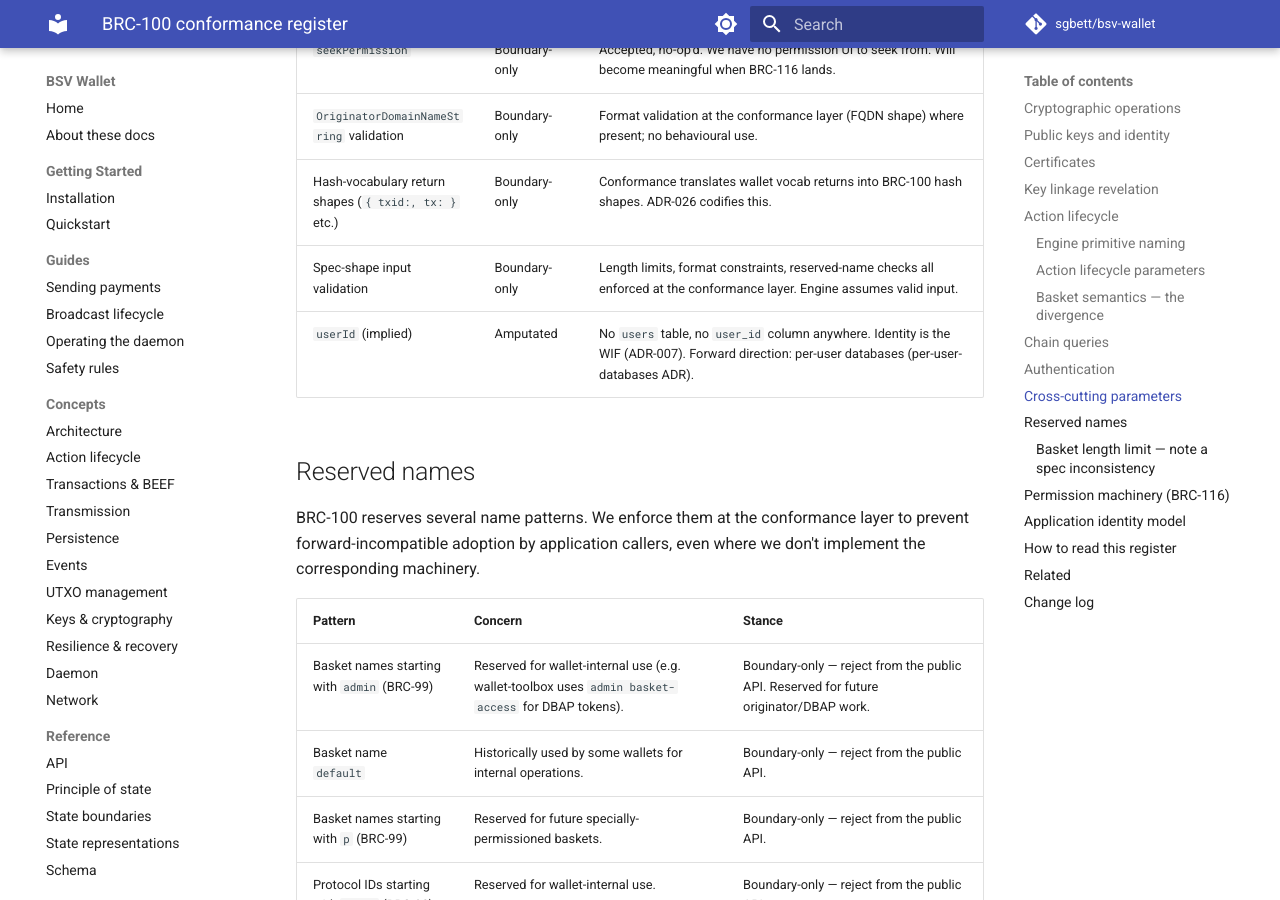
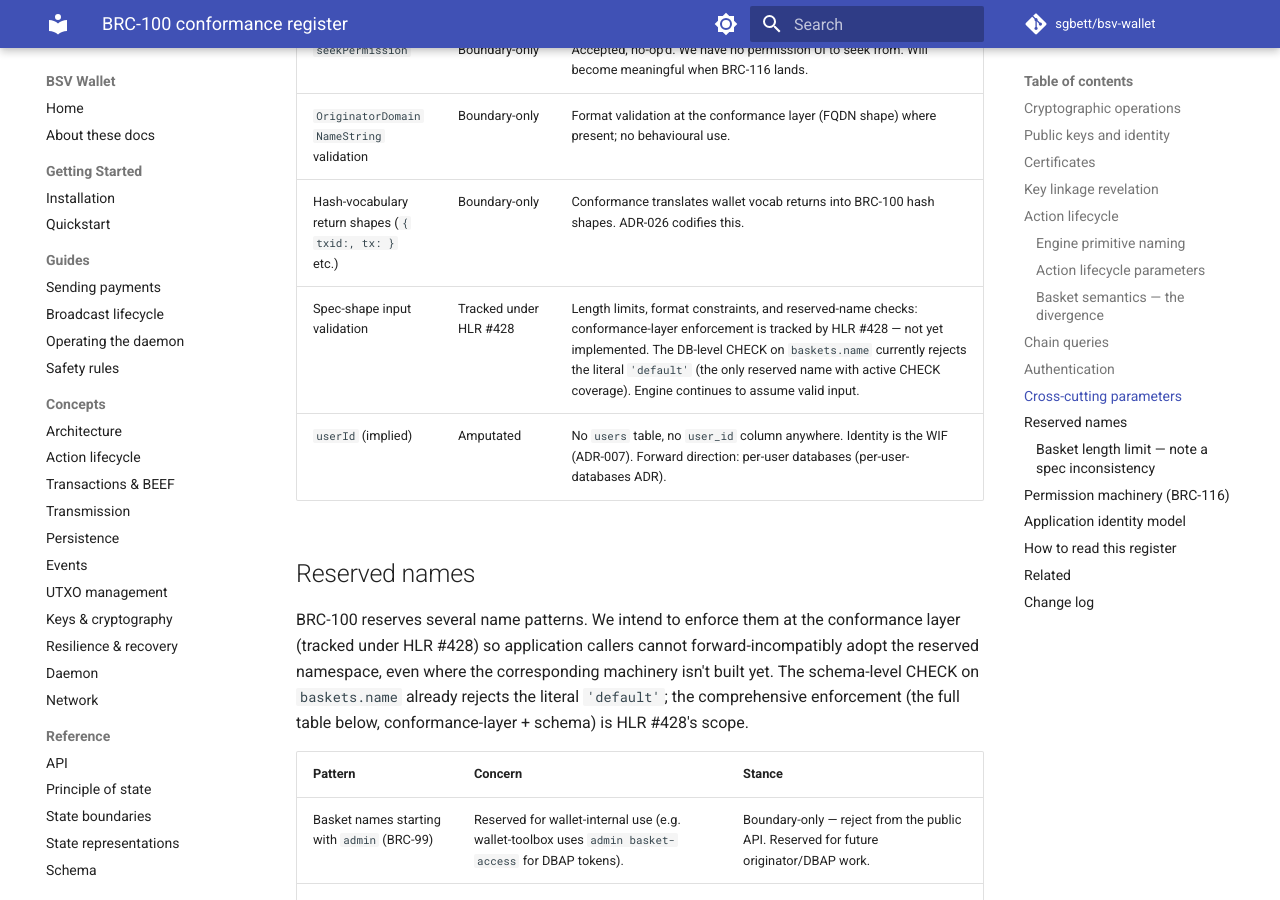
Before and after one commit to sgbett/bsv-wallet, an MkDocs documentation site: the page built from docs/reference/brc100-conformance.md, in a window 1280 px wide and 900 px high, scrolled down 6674 px. Built offline with MkDocs 1.6.1 and Material for MkDocs 9.7.7, drawn with Linux system fonts in a browser that asks for light colours; comment, search, counter and statistics services are not loaded; some of the changed text lies outside the part shown.

Commit message:
docs: address second Copilot round on #427 — schema shape + reserved-name overclaim + ADR cross-refs
Eight comments across three categories:

A. **Schema shape — basket is membership, not a column.**
   +core-vs-conformance.md+ and +brc100-conformance.md+ both
   described basket as a column on +outputs+. Basket lives in the
   +output_baskets+ JOIN, not as an +outputs+ column. Rephrased to
   "membership (via +output_baskets+ JOIN), not a column".

B. **Reserved-name overclaim — "enforced today" was wrong.**
   Four sites in the register and ADR-029 said reserved-name
   validation was already enforced at the conformance layer. It
   isn't — the schema CHECK on +baskets.name+ does reject the
   literal 'default' today, but the comprehensive conformance-layer
   enforcement (full pattern set + the other reserved names) is HLR
   #428's scope and not yet implemented. Rewrote each site to:
   - Acknowledge the partial schema-level enforcement that exists.
   - Track the comprehensive conformance-layer enforcement to #428.
   - Drop the "enforced today" present-tense framing.

C. **ADR-029 cross-references the post-#429 primitive name.**
   Two sites in ADR-029 referenced +Engine#list_outputs+ — the name
   the BRC-100 wrapper uses. Engine's primitive is now
   +#spendable_outputs+ (renamed by PR #429); ADR-029's forward
   prose should cite the wallet-vocab name. Renamed two sites.

Pure documentation update. No code or schema change.

Co-Authored-By: Claude Opus 4.7 <noreply@anthropic.com>

```diff
--- a/docs/reference/brc100-conformance.md
+++ b/docs/reference/brc100-conformance.md
@@ -101,7 +101,7 @@ This is ADR-026's "Engine speaks wallet vocab, BRC-100 wraps" principle applied
 
 ### Basket semantics — the divergence
 
-The spec contract says: outputs created without `basket` are not surfaced by `listOutputs`. We honour this at the wire. Internally, however, every output is recorded in the `outputs` table; the `basket` column is a categorisation axis, not a tenancy axis. Multi-tenant wallets in the reference implementation use `basket` as a per-app sandbox key (with `userId` as the per-user partition). We have neither. For us, basket is what the application chose to name its outputs by, and the "untracked" behaviour is enforced as a query-time filter at the conformance layer, not as an absence in the storage layer.
+The spec contract says: outputs created without `basket` are not surfaced by `listOutputs`. We honour this at the wire. Internally, however, every output is recorded in the `outputs` table; basket membership (via the `output_baskets` JOIN, not as a column on `outputs`) is a categorisation axis, not a tenancy axis. Multi-tenant wallets in the reference implementation use `basket` as a per-app sandbox key (with `userId` as the per-user partition). We have neither. For us, basket is what the application chose to name its outputs by, and the "untracked" behaviour is enforced as a query-time filter at the conformance layer, not as an absence in the storage layer.
 
 This is a divergence in internal semantics with full external conformance.
 
@@ -131,12 +131,12 @@ The spec's authentication model presupposes a lock-screen / unlock UI. We replac
 | `seekPermission` | Boundary-only | Accepted, no-op'd. We have no permission UI to seek from. Will become meaningful when BRC-116 lands. |
 | `OriginatorDomainNameString` validation | Boundary-only | Format validation at the conformance layer (FQDN shape) where present; no behavioural use. |
 | Hash-vocabulary return shapes (`{ txid:, tx: }` etc.) | Boundary-only | Conformance translates wallet vocab returns into BRC-100 hash shapes. ADR-026 codifies this. |
-| Spec-shape input validation | Boundary-only | Length limits, format constraints, reserved-name checks all enforced at the conformance layer. Engine assumes valid input. |
+| Spec-shape input validation | Tracked under HLR #428 | Length limits, format constraints, and reserved-name checks: conformance-layer enforcement is tracked by HLR #428 — not yet implemented. The DB-level CHECK on `baskets.name` currently rejects the literal `'default'` (the only reserved name with active CHECK coverage). Engine continues to assume valid input. |
 | `userId` (implied) | Amputated | No `users` table, no `user_id` column anywhere. Identity is the WIF (ADR-007). Forward direction: per-user databases (per-user-databases ADR). |
 
 ## Reserved names
 
-BRC-100 reserves several name patterns. We enforce them at the conformance layer to prevent forward-incompatible adoption by application callers, even where we don't implement the corresponding machinery.
+BRC-100 reserves several name patterns. We intend to enforce them at the conformance layer (tracked under HLR #428) so application callers cannot forward-incompatibly adopt the reserved namespace, even where the corresponding machinery isn't built yet. The schema-level CHECK on `baskets.name` already rejects the literal `'default'`; the comprehensive enforcement (the full table below, conformance-layer + schema) is HLR #428's scope.
 
 | Pattern | Concern | Stance |
 |---|---|---|
```
Also changed, not shown: .architecture/decisions/adrs/20260624_ADR-029-originator-deferral-dbap-direction.md (+5 -5 lines), docs/reference/core-vs-conformance.md (+1 -1 lines).
